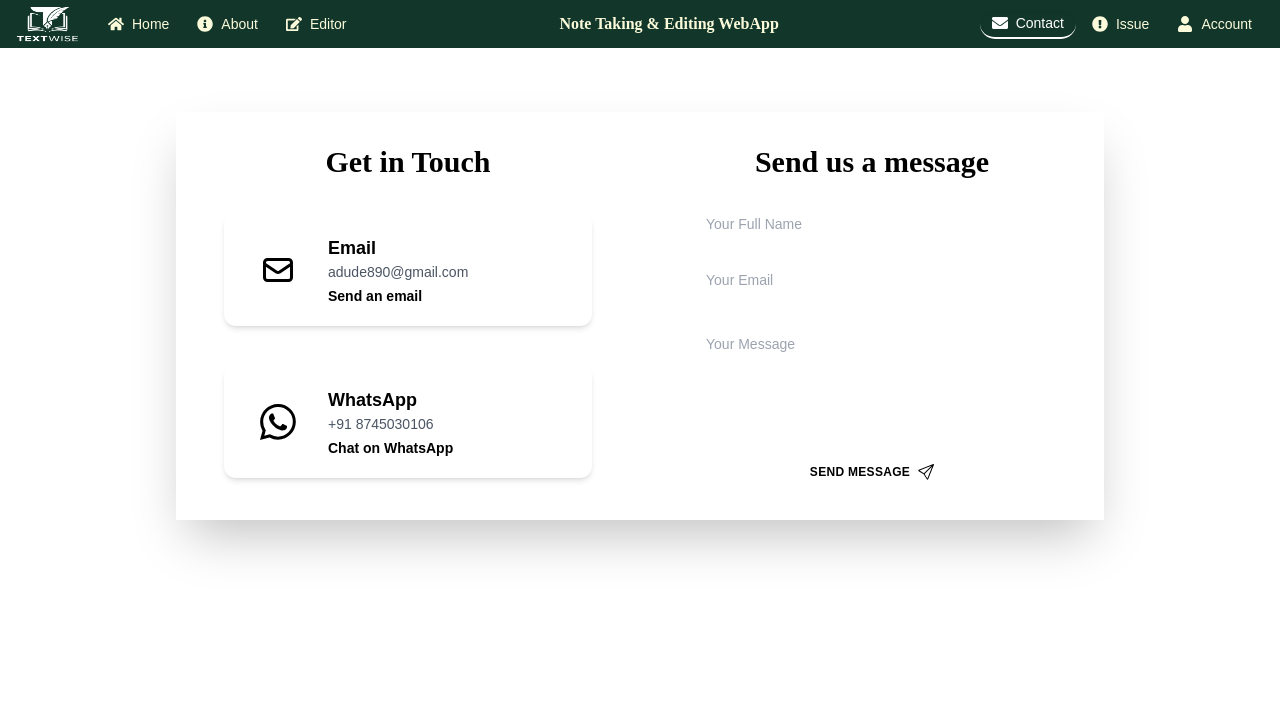
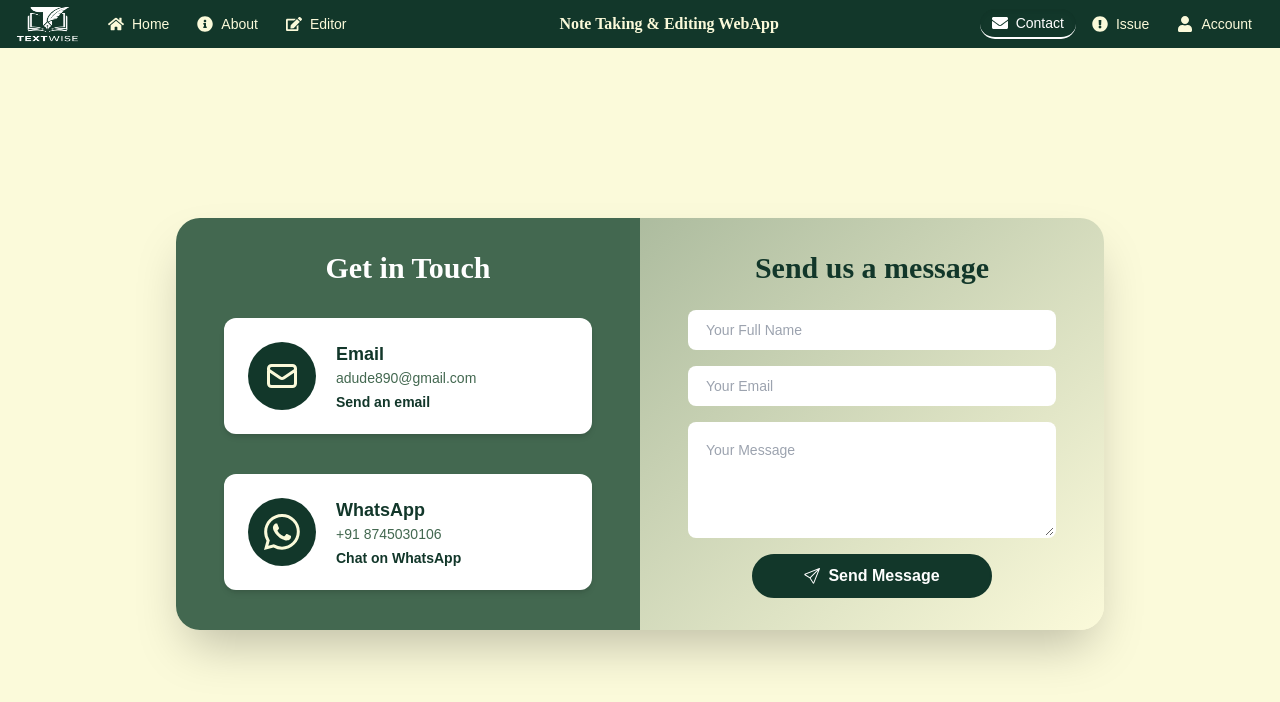
Before and after one commit to AmanSuryavanshi-1/TextWise-TextUtilityAPP, a React (Vite) app: page /contact in a window 1280 px wide. Shown: the top 702 px of the page. Built offline with nearby package versions, Linux system fonts and the light colour scheme.

Commit message:
added styling to contact and auth

```diff
--- a/package.json
+++ b/package.json
@@ -11,6 +11,7 @@
   },
   "dependencies": {
     "emailjs": "^4.0.3",
+    "emailjs-com": "^3.2.0",
     "react": "^18.3.1",
     "react-dom": "^18.3.1",
     "react-github-calendar": "^3.1.2",
--- a/src/Pages/Contact.jsx
+++ b/src/Pages/Contact.jsx
@@ -1,7 +1,7 @@
 import React, { useRef, useState } from 'react';
 import { HiOutlineMail } from 'react-icons/hi';
 import { BsWhatsapp, BsSend } from 'react-icons/bs';
-// import emailjs from 'emailjs-com';
+import emailjs from 'emailjs-com';
 import { Link } from 'react-router-dom';
 
 const Contact = () => {
@@ -23,13 +23,13 @@ const Contact = () => {
   };
 
   return (
-    <div className="flex items-start justify-center mt-8 min-h-[calc(100vh-6rem)] py-8 px-4 sm:px-8 font-sans bg-primary-bgColor">
-      <div className="w-full max-w-[58rem] shadow-2xl">
+    <div className="flex items-start justify-center min-h-[94vh] py-8 px-4 sm:px-8 font-sans bg-primaryVariant">
+      <div className="w-full rounded-3xl my-auto max-w-[58rem] shadow-2xl">
         <div className="w-full h-full transition-all ease-in-out duration-600">
           <div className="grid grid-cols-1 gap-8 md:grid-cols-2 md:gap-0">
             {/* Contact Info */}
-            <div className="flex flex-col px-6 py-8 sm:px-12 bg-gradient-to-br from-primary-yellow to-primary-light text-primary-dark rounded-t-3xl md:rounded-l-3xl md:rounded-tr-none">
-              <h2 className="mb-6 font-serif text-2xl font-bold text-center sm:text-3xl">Get in Touch</h2>
+            <div className="flex flex-col px-6 py-8 sm:px-12 bg-bgVariant text-bg rounded-t-3xl md:rounded-l-3xl md:rounded-tr-none">
+              <h2 className="mb-6 font-serif text-2xl font-bold text-center text-white sm:text-3xl">Get in Touch</h2>
               <div className="flex flex-col justify-center flex-grow space-y-6 sm:space-y-10">
                 <ContactCard
                   icon={<HiOutlineMail className="text-3xl sm:text-4xl" />}
@@ -49,8 +49,15 @@ const Contact = () => {
             </div>
 
             {/* Contact Form */}
-            <form ref={form} onSubmit={sendEmail} className="flex flex-col px-6 py-8 sm:px-12 bg-primary-dark rounded-b-3xl md:rounded-r-3xl md:rounded-bl-none">
-              <h2 className="mb-6 font-serif text-2xl font-bold text-center sm:text-3xl text-primary-white">Send us a message</h2>
+            <form ref={form} onSubmit={sendEmail} className="relative flex flex-col px-6 py-8 sm:px-12 bg-gradient-to-br from-primary to-primaryVariant rounded-b-3xl md:rounded-r-3xl md:rounded-bl-none">
+
+              {isMessageSent && (
+                <p className="absolute top-[-30px] left-0 right-0 mx-auto mb-4 text-center text-sm font-semibold text-primaryVariant bg-bg p-2 rounded-lg shadow-md w-72 animate-fadeIn">
+                  Message sent successfully!
+                </p>
+              )}
+
+              <h2 className="mb-6 font-serif text-2xl font-bold text-center sm:text-3xl text-bg">Send us a message</h2>
               <div className="flex flex-col justify-center flex-grow">
                 <Input name="name" placeholder="Your Full Name" />
                 <Input name="email" type="email" placeholder="Your Email" />
@@ -59,18 +66,14 @@ const Contact = () => {
                   rows="4"
                   placeholder="Your Message"
                   required
-                  className="w-full px-4 py-4 mb-4 text-sm transition-all duration-300 border-2 border-transparent rounded-lg outline-none resize-none bg-primary-grey text-primary-white focus:ring-2 focus:ring-primary-yellow focus:border-primary-yellow"
+                  className="w-full px-4 py-4 mb-4 overflow-y-auto text-sm transition-all duration-300 bg-white border-2 border-transparent rounded-lg outline-none scrollbar-thin scrollbar-thumb-bgVariant scrollbar-track-primary text-bgVariant focus:ring-2 focus:ring-primaryVariant focus:border-bg max-h-40"
                 ></textarea>
                 <button
                   type="submit"
-                  className="flex items-center justify-center px-8 py-2 mx-auto mt-2 text-xs font-semibold tracking-wide uppercase transition-all duration-300 rounded-lg cursor-pointer text-primary-dark bg-primary-yellow hover:bg-yellow-400 hover:shadow-lg focus:outline-none focus:ring-2 focus:ring-offset-2 focus:ring-yellow-500"
-                >
+                  className="inline-flex items-center justify-center px-6 py-2 mx-16 font-semibold text-white transition-all duration-300 border-2 rounded-full bg-bg hover:bg-bgVariant border-bg">
+                  <BsSend className="mr-2 text-base" />
                   Send Message
-                  <BsSend className="ml-2 text-base" />
                 </button>
-                {isMessageSent && (
-                  <p className="mt-4 text-sm text-center text-green-400 animate-pulse">Message sent successfully!</p>
-                )}
               </div>
             </form>
           </div>
@@ -83,11 +86,11 @@ const Contact = () => {
 
 const ContactCard = ({ icon, title, content, link, linkText }) => (
   <div className="flex items-center p-4 space-x-3 transition-all duration-300 bg-white shadow-md sm:p-5 sm:space-x-4 rounded-xl hover:shadow-lg hover:transform hover:scale-105">
-    <div className="p-3 rounded-full sm:p-4 text-primary-yellow bg-primary-dark">{icon}</div>
+    <div className="m-1 rounded-full sm:p-4 text-primaryVariant bg-bg">{icon}</div>
     <div>
       <h4 className="text-base font-semibold sm:text-lg">{title}</h4>
-      <p className="mb-1 text-xs text-gray-600 sm:text-sm">{content}</p>
-      <Link to={link} className="block text-xs font-semibold transition-colors duration-300 sm:text-sm text-primary-yellow hover:text-primary-dark hover:underline">
+      <p className="mb-1 text-xs text-bgVariant sm:text-sm">{content}</p>
+      <Link to={link} className="block text-xs font-semibold transition-colors duration-300 sm:text-sm text-bg hover:text-primary hover:underline">
         {linkText}
       </Link>
     </div>
@@ -100,7 +103,7 @@ const Input = ({ name, type = "text", placeholder }) => (
     name={name}
     placeholder={placeholder}
     required
-    className="w-full px-4 py-2 mb-4 text-sm transition-all duration-300 border-2 border-transparent rounded-lg outline-none bg-primary-grey text-primary-white focus:ring-2 focus:ring-primary-yellow focus:border-primary-yellow"
+    className="w-full px-4 py-2 mb-4 text-sm transition-all duration-300 bg-white border-2 border-transparent rounded-lg outline-none text-bgVariant focus:ring-2 focus:ring-primaryVariant focus:border-bg"
   />
 );
 
```
Also changed, not shown: src/Pages/Auth.jsx (+20 -20 lines), 1 other file (tests, documents, lock files or other folders).
